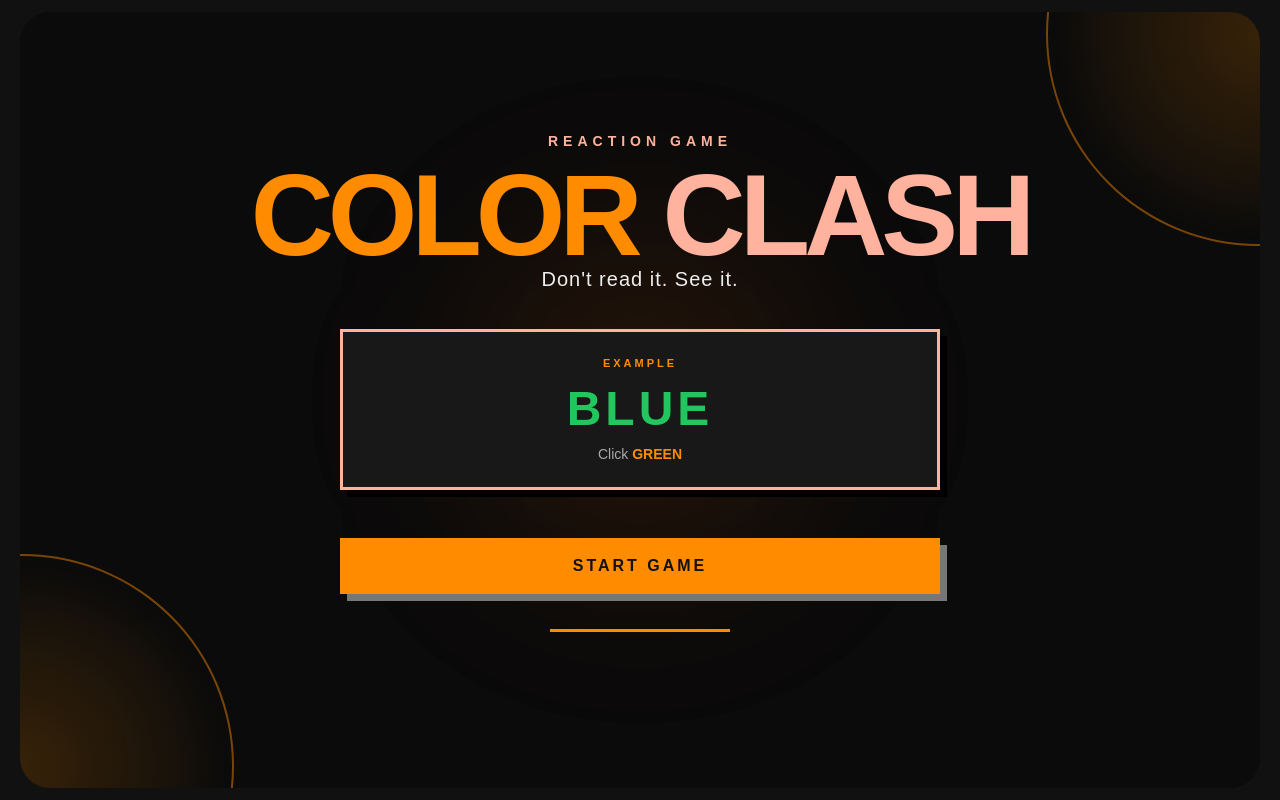
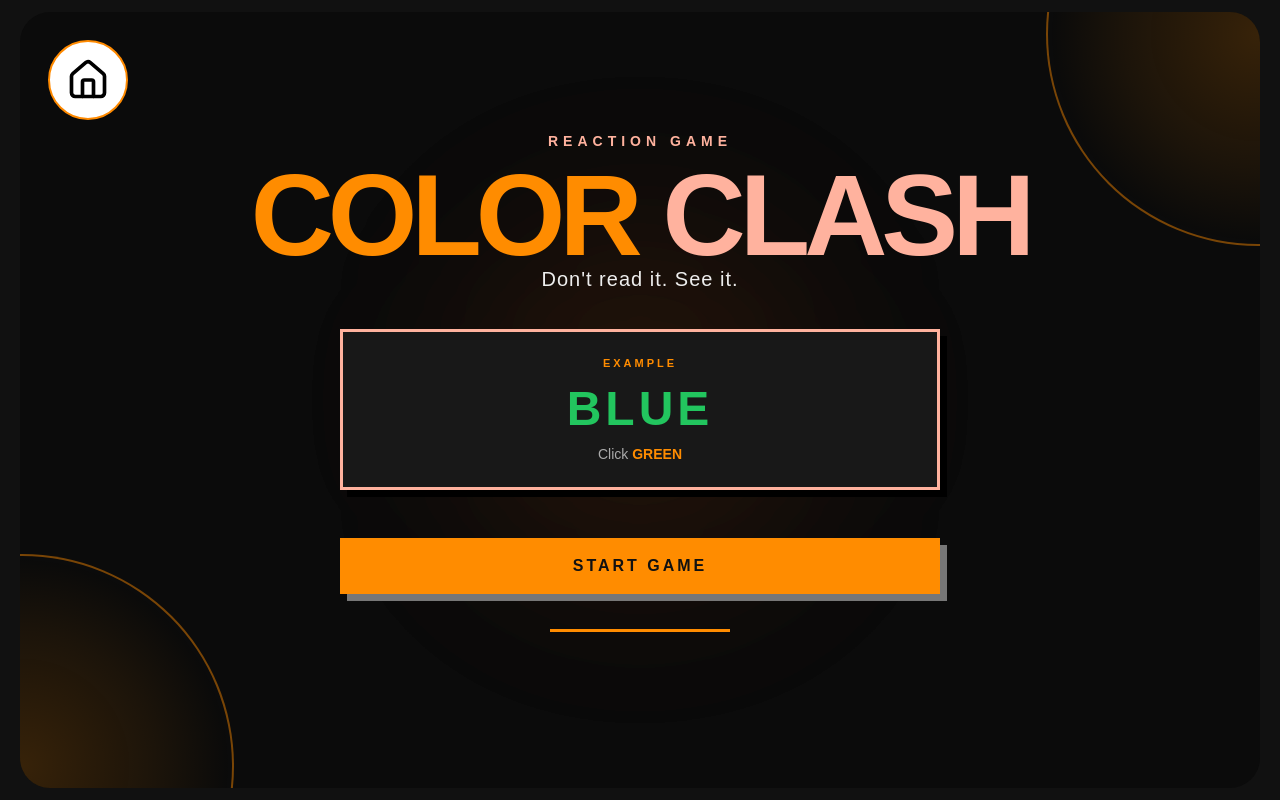
Before and after one commit to mathely27/project-x, a React (Vite) app: page /color-clash in a window 1280 px wide. Built offline with nearby package versions, Linux system fonts and the light colour scheme.

Commit message:
Home Button

```diff
--- a/src/Components/ActiveModules.jsx
+++ b/src/Components/ActiveModules.jsx
@@ -100,7 +100,7 @@ function ActiveModules({setActiveMenu}) {
                             Test your typing speed and accuracy.
                         </p>
                         <button
-                            onClick={() =>navigate("/memory-typing")}
+                            onClick={() =>setActiveMenu("typing")}
                         >
                             LAUNCH
                         </button>
--- a/src/Pages/ColorClash.jsx
+++ b/src/Pages/ColorClash.jsx
@@ -1,5 +1,6 @@
 import React, { useEffect, useRef, useState } from "react";
 import "./ColorClash.css";
+import { House } from "lucide-react";
 
 const COLORS = [
   { name: "RED", value: "#ef4444" },
@@ -173,6 +174,8 @@ export default function ColorClashGame({ username = "Player", onGameComplete })
   if (step === "INTRO") {
     return (
       <div className="cc-game">
+        <button className="back-button" onClick={()=>Navigate("/dashboard")}><House size={44}/></button>
+
         <div className="cc-glow cc-glow-one" />
         <div className="cc-glow cc-glow-two" />
 
--- a/src/Pages/Dashboard.jsx
+++ b/src/Pages/Dashboard.jsx
@@ -24,7 +24,7 @@ function Dashboard(){
         <>
 
         {activeMenu === "typing" ? (
-            <MemoryTyping />
+            <MemoryTyping onBack={()=>setActiveMenu("dashboard")}/>
         ) : (
         <div className="dashboard">
             <aside className="sidebar">
@@ -76,7 +76,7 @@ function Dashboard(){
 
                 </div>
                 {activeMenu === "typing"?(
-                    <MemoryTyping/>
+                    <MemoryTyping onBack={()=>setActiveMenu("dashboard")}/>
                 ):(
                     <>
                 <div className="dashboard-cards">
--- a/src/Pages/MemoryTyping.css
+++ b/src/Pages/MemoryTyping.css
@@ -484,12 +484,15 @@
   position: absolute;
   top: 28px;
   left: 28px;
-  width: 48px;
-  height: 48px;
+  width: 80px;
+  height: 80px;
   border: 2px solid #ff8a00;
   border-radius: 50%;
-  background: linear-gradient(135deg, #ff8a00, #ff4f81);
-  color: white;
+  background: white;
+  color: black;
+  display:flex;
+  align-items: center;
+  justify-content: center;
   font-size: 43px;
   font-weight: bold;
   cursor: pointer;
--- a/src/Pages/MemoryTyping.jsx
+++ b/src/Pages/MemoryTyping.jsx
@@ -1,7 +1,8 @@
 
 import { useEffect, useState } from "react";
+import { House } from "lucide-react";
+import "./MemoryTyping.css";
 import { useNavigate } from "react-router-dom";
-import "./MemoryTyping.css";
 
 const subjects = [
   "The young explorer",
@@ -48,7 +49,7 @@ function randomItem(array) {
 function generateParagraph() {
   const sentences = [];
 
-  for (let i = 0; i < 2; i++) {
+  for (let i = 0; i < 1; i++) {
     const sentence =
       `${randomItem(subjects)} ` +
       `${randomItem(actions)} ` +
@@ -62,7 +63,7 @@ function generateParagraph() {
   return sentences.join(" ");
 }
 
-function MemoryTyping() {
+function MemoryTyping({onBack}) {
   const navigate = useNavigate();
   const [gameTime, setGameTime] = useState(15);
   const [phase, setPhase] = useState("setup");
@@ -206,7 +207,7 @@ function MemoryTyping() {
           <span>MEMORY TYPING</span>
         </div>
       </header> */}
-      <button className="back-button" onClick={()=>navigate("/dashboard")}> # </button>
+      <button className="back-button" onClick={onBack}> <House size={44}/></button>
 
 
       {phase === "setup" && (
```
